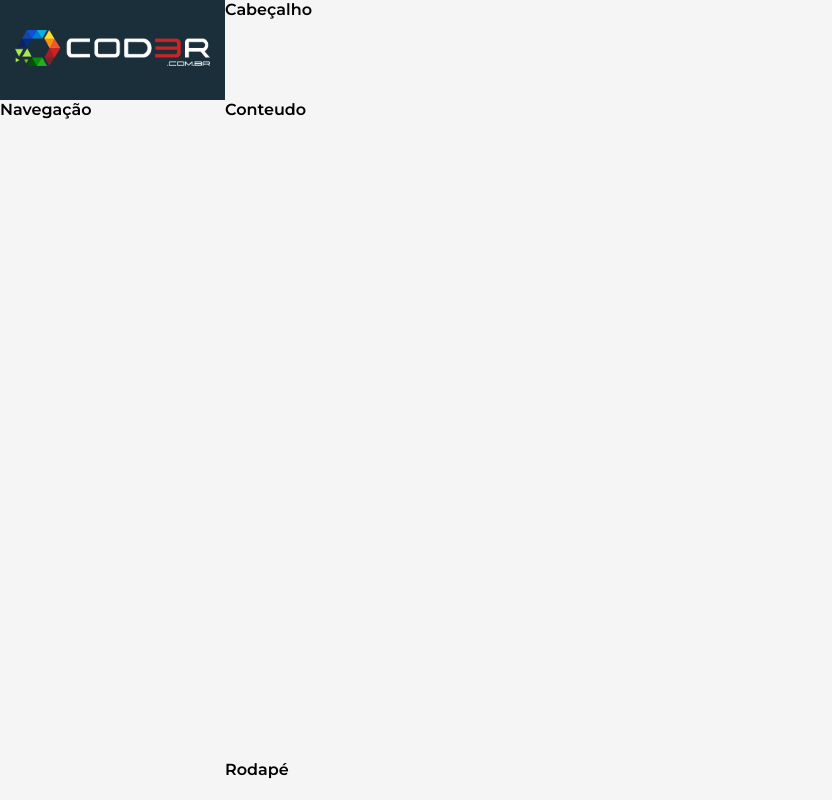
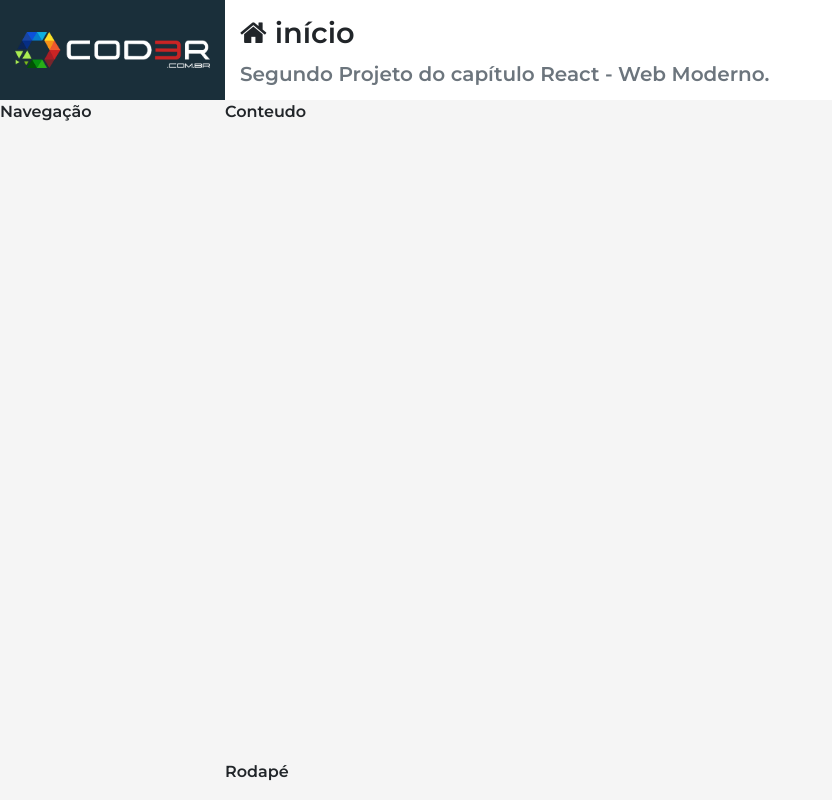
Before and after one commit to pedrofranq96/Projeto-Cadrasto-Usuarios, a React (Create React App) app in the folder frontend/: page / in a window 1280 px wide. Shown: the whole page, without its empty margins (0-832 px from the left). Built offline with nearby package versions, Linux system fonts and the light colour scheme.

Commit message:
Etapa 4: componente cabeçalho

```diff
--- a/frontend/src/components/template/Header.css
+++ b/frontend/src/components/template/Header.css
@@ -0,0 +1,11 @@
+header.header {
+    background-color: #fff;
+    padding: 0px 15px;
+    overflow: hidden;
+    white-space: nowrap;
+    box-shadow: var(--shadow-box);
+}
+
+header.header h1{
+    font-size: 1.8em;
+}
--- a/frontend/src/components/template/Header.jsx
+++ b/frontend/src/components/template/Header.jsx
@@ -2,6 +2,9 @@
 import React from 'react'
 
 export default props =>
-    <header className="header">
-        Cabeçalho
+    <header className="header d-none d-sm-flex flex-column">
+        <h1 className="mt-3">
+           <i className={`fa fa-${props.icon}`}></i> {props.title}
+        </h1>
+        <p className="lead text-muted">{props.subtitle}</p>
     </header>
--- a/frontend/src/components/template/Main.jsx
+++ b/frontend/src/components/template/Main.jsx
@@ -4,7 +4,7 @@
 
 export default props =>
     <React.Fragment>
-        <Header/>
+        <Header {...props}/>
         <main className="content">
             Conteudo
         </main>
--- a/frontend/src/main/App.jsx
+++ b/frontend/src/main/App.jsx
@@ -1,3 +1,5 @@
+import 'bootstrap/dist/css/bootstrap.min.css';
+import 'font-awesome/css/font-awesome.min.css';
 import './App.css'
 import React from 'react'
 import Logo from '../components/template/Logo'
@@ -9,6 +11,7 @@
     <div className="app">
         <Logo/>
         <Nav />
-        <Main/>
+        <Main icon="home" title="início"
+            subtitle="Segundo Projeto do capítulo React - Web Moderno." />
         <Footer/>
     </div>
```
